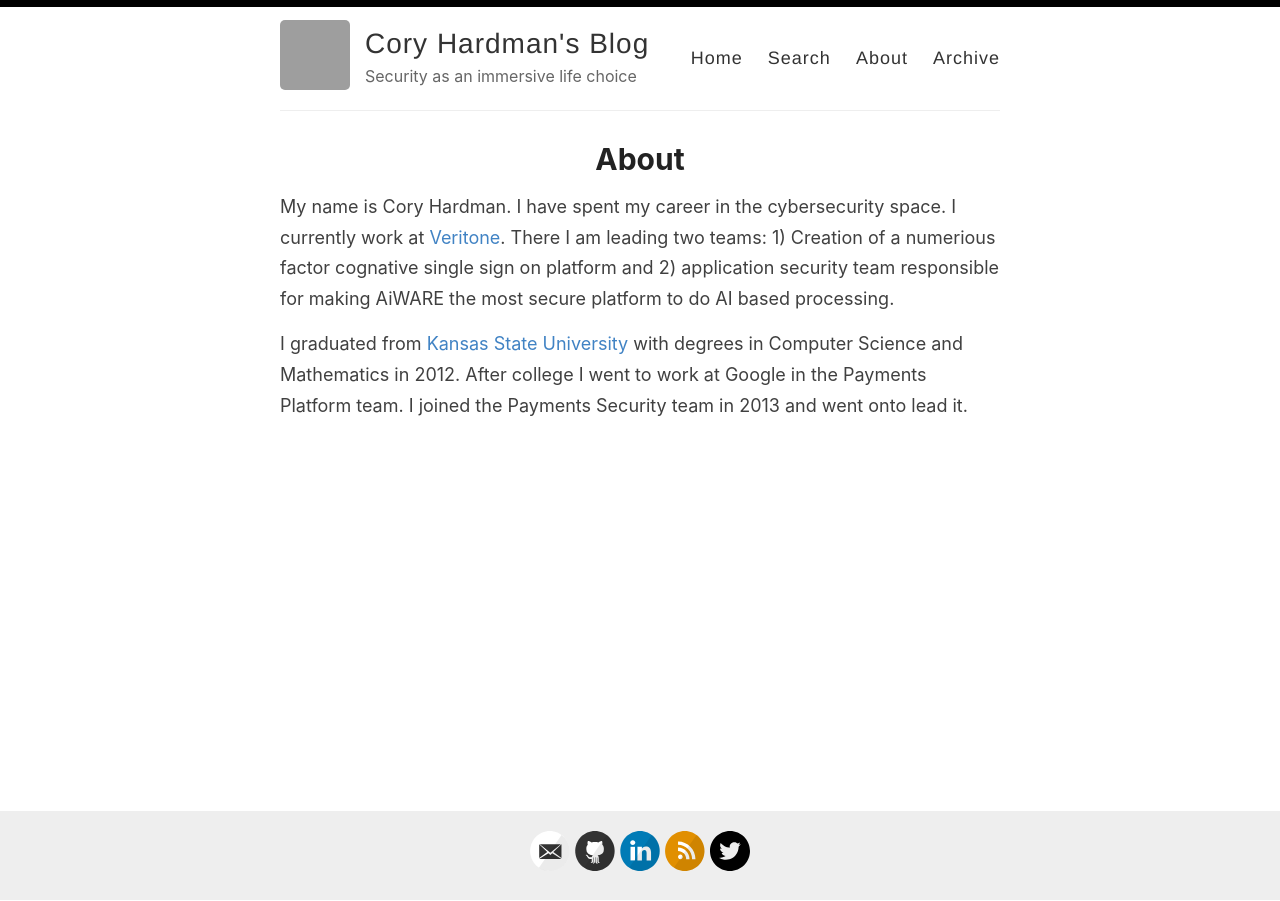
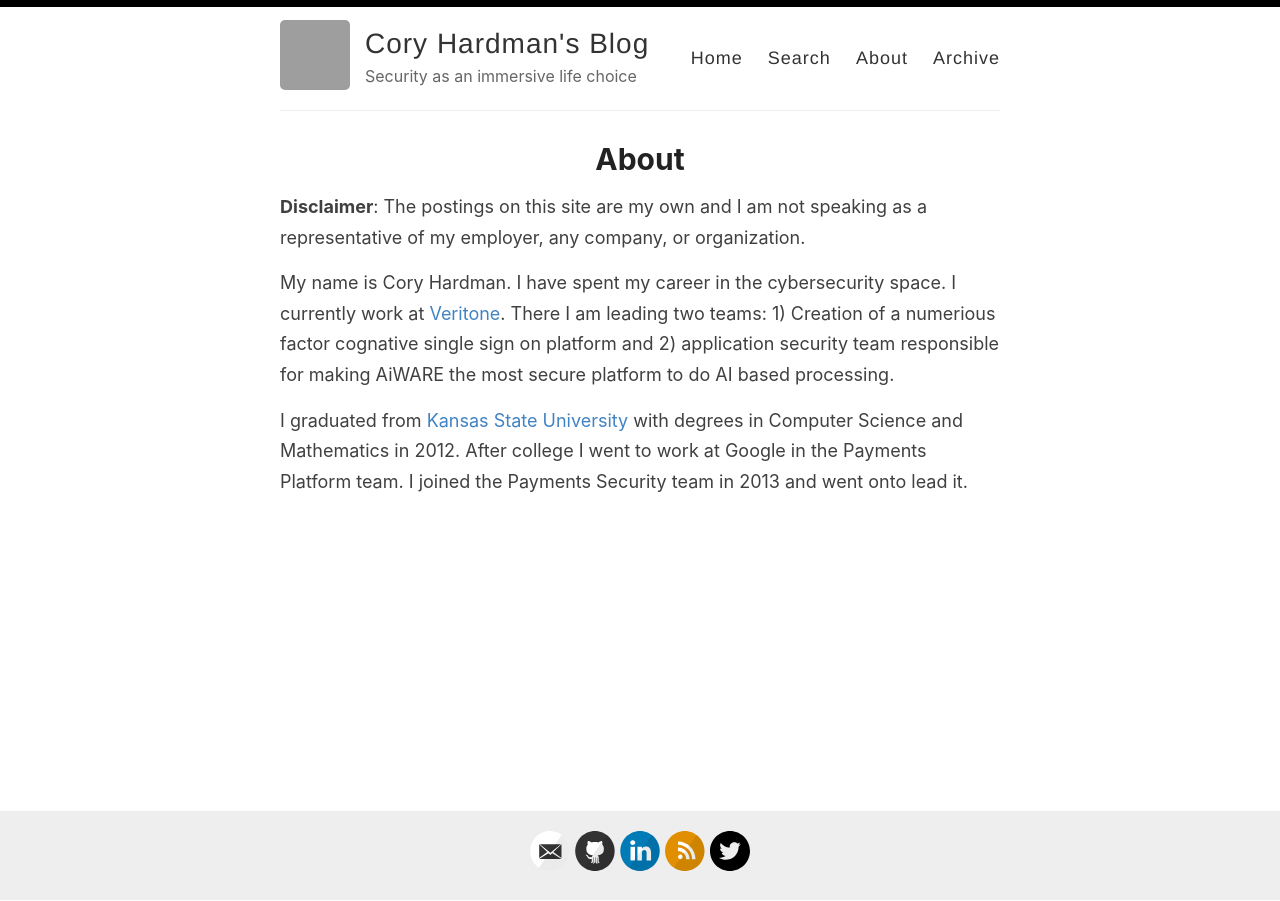
Before and after one commit to coryhardman/coryhardman.github.io, a Jekyll site: the page built from _pages/about.md, in a window 1280 px wide. Built offline with Jekyll 4.4.1, drawn with Linux system fonts in a browser that asks for light colours; grey boxes are pictures that could not be loaded.

Commit message:
Add disclaimer (#2)

```diff
--- a/_pages/about.md
+++ b/_pages/about.md
@@ -3,6 +3,8 @@ layout: page
 title: About
 permalink: /about/
 ---
+
+**Disclaimer**: The postings on this site are my own and I am not speaking as a representative of my employer, any company, or organization.
 
 My name is Cory Hardman. I have spent my career in the cybersecurity space.
 I currently work at [Veritone](http://veritone.com). There I am leading two
```
